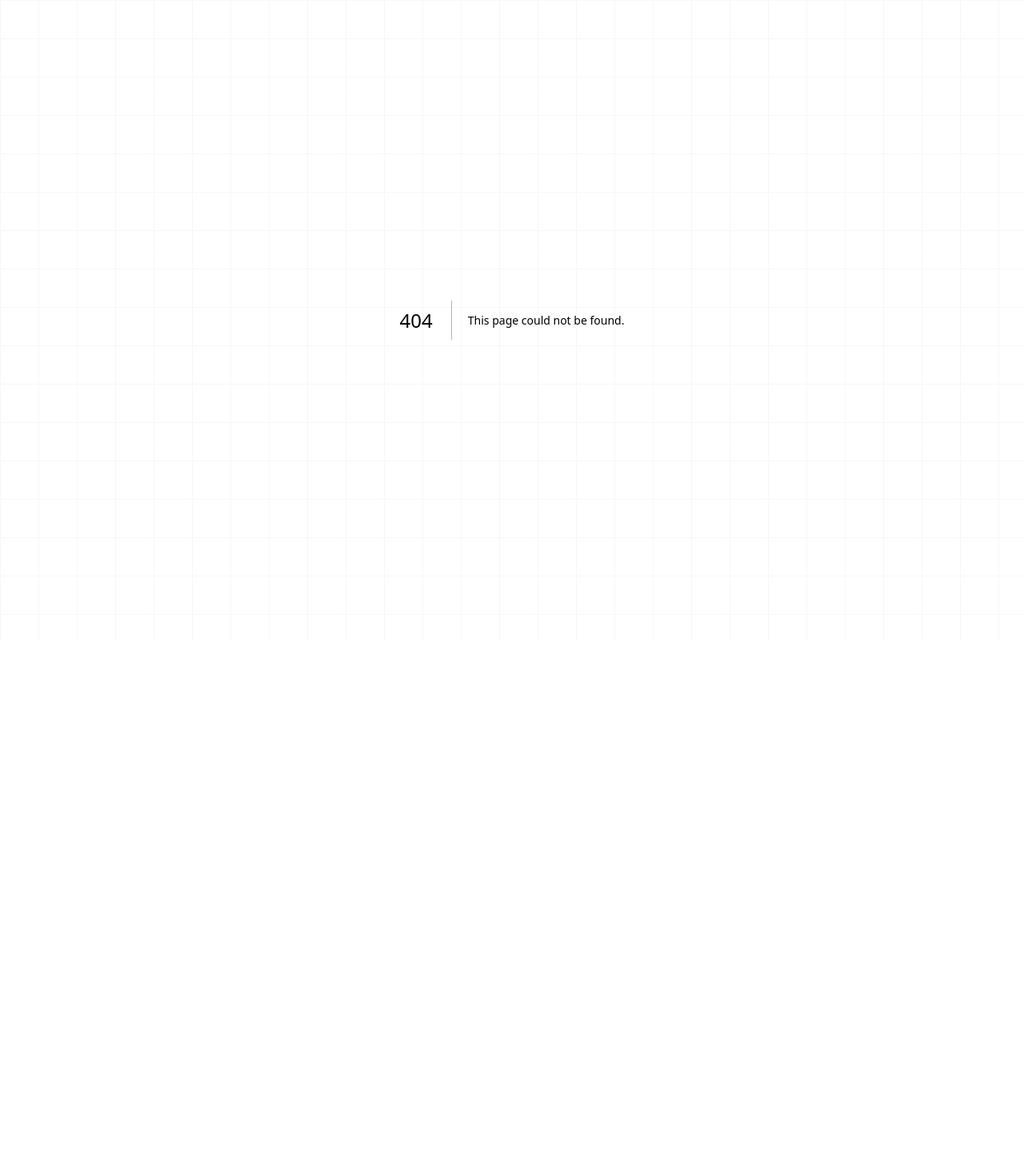
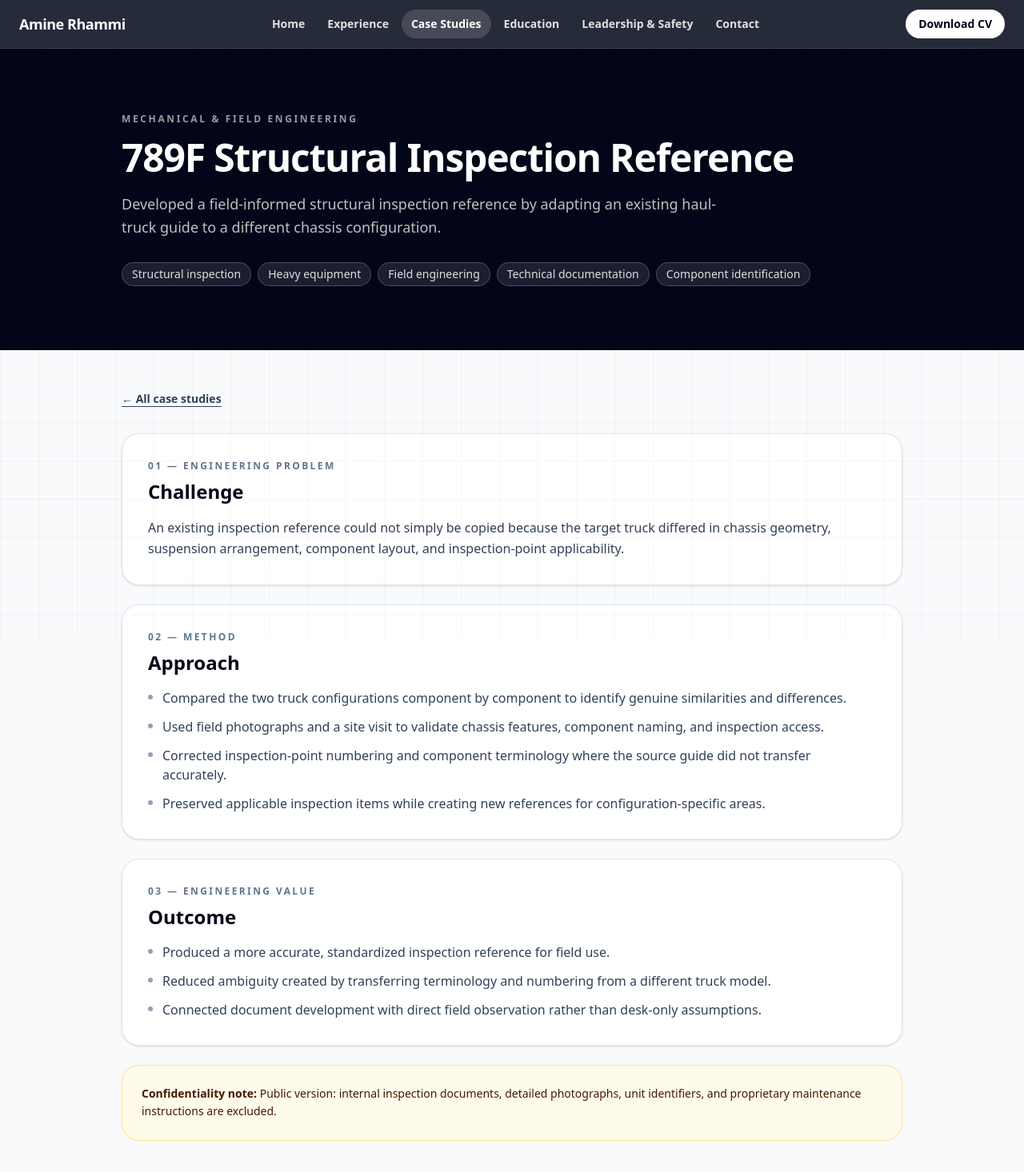
Before and after one commit to rhammi/amine-portfolio, a Next.js app: page /projects/789f-inspection-guide in a window 1280 px wide. Before the commit this address had no page. Shown: the top 1466 px of the page at 80% size. Before the commit the page ends 800 px from the top, so only its background shows below. Built offline with nearby package versions, Linux system fonts and the light colour scheme.

Commit message:
Add working dynamic engineering case-study pages

```diff
--- /dev/null
+++ b/app/projects/[slug]/page.tsx
@@ -0,0 +1,76 @@
+import Link from "next/link";
+import { notFound } from "next/navigation";
+
+import Navbar from "@/components/ui/Navbar";
+import { projects } from "@/data/projects";
+
+type PageProps = { params: Promise<{ slug: string }> };
+
+export function generateStaticParams() {
+  return projects.map((project) => ({ slug: project.slug }));
+}
+
+export async function generateMetadata({ params }: PageProps) {
+  const { slug } = await params;
+  const project = projects.find((item) => item.slug === slug);
+  return {
+    title: project ? `${project.title} | Amine Rhammi` : "Engineering Case Study | Amine Rhammi",
+    description: project?.summary ?? "Engineering case study by Amine Rhammi",
+  };
+}
+
+export default async function ProjectDetailPage({ params }: PageProps) {
+  const { slug } = await params;
+  const project = projects.find((item) => item.slug === slug);
+  if (!project) return notFound();
+
+  return (
+    <main className="min-h-screen bg-slate-50">
+      <Navbar />
+      <section className="bg-slate-950 text-white">
+        <div className="mx-auto max-w-5xl px-6 py-16 sm:py-20">
+          <p className="text-xs font-bold uppercase tracking-[0.22em] text-white/60">{project.category}</p>
+          <h1 className="mt-4 max-w-4xl text-4xl font-extrabold tracking-tight sm:text-5xl">{project.title}</h1>
+          <p className="mt-5 max-w-3xl text-lg leading-relaxed text-white/75">{project.summary}</p>
+          <div className="mt-7 flex flex-wrap gap-2">
+            {project.skills.map((skill) => <span key={skill} className="rounded-full border border-white/20 bg-white/10 px-3 py-1 text-sm text-white/85">{skill}</span>)}
+          </div>
+        </div>
+      </section>
+
+      <div className="mx-auto max-w-5xl px-6 py-12">
+        <Link href="/projects" className="text-sm font-bold text-slate-700 underline underline-offset-4">← All case studies</Link>
+
+        <div className="mt-8 grid gap-6">
+          <section className="rounded-3xl border border-slate-200 bg-white p-7 shadow-sm sm:p-8">
+            <p className="text-xs font-bold uppercase tracking-[0.2em] text-slate-500">01 — Engineering problem</p>
+            <h2 className="mt-2 text-2xl font-bold text-slate-950">Challenge</h2>
+            <p className="mt-4 leading-relaxed text-slate-700">{project.challenge}</p>
+          </section>
+
+          <section className="rounded-3xl border border-slate-200 bg-white p-7 shadow-sm sm:p-8">
+            <p className="text-xs font-bold uppercase tracking-[0.2em] text-slate-500">02 — Method</p>
+            <h2 className="mt-2 text-2xl font-bold text-slate-950">Approach</h2>
+            <ul className="mt-4 space-y-3 text-slate-700">
+              {project.approach.map((item) => <li key={item} className="flex gap-3"><span className="mt-2 h-1.5 w-1.5 shrink-0 rounded-full bg-slate-400" /><span>{item}</span></li>)}
+            </ul>
+          </section>
+
+          <section className="rounded-3xl border border-slate-200 bg-white p-7 shadow-sm sm:p-8">
+            <p className="text-xs font-bold uppercase tracking-[0.2em] text-slate-500">03 — Engineering value</p>
+            <h2 className="mt-2 text-2xl font-bold text-slate-950">Outcome</h2>
+            <ul className="mt-4 space-y-3 text-slate-700">
+              {project.outcome.map((item) => <li key={item} className="flex gap-3"><span className="mt-2 h-1.5 w-1.5 shrink-0 rounded-full bg-slate-400" /><span>{item}</span></li>)}
+            </ul>
+          </section>
+
+          {project.confidentiality ? (
+            <aside className="rounded-3xl border border-amber-200 bg-amber-50 p-6 text-sm leading-relaxed text-amber-950">
+              <span className="font-bold">Confidentiality note:</span> {project.confidentiality}
+            </aside>
+          ) : null}
+        </div>
+      </div>
+    </main>
+  );
+}
```
